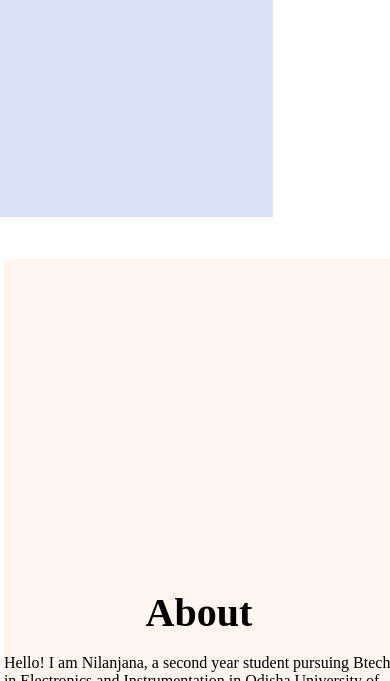
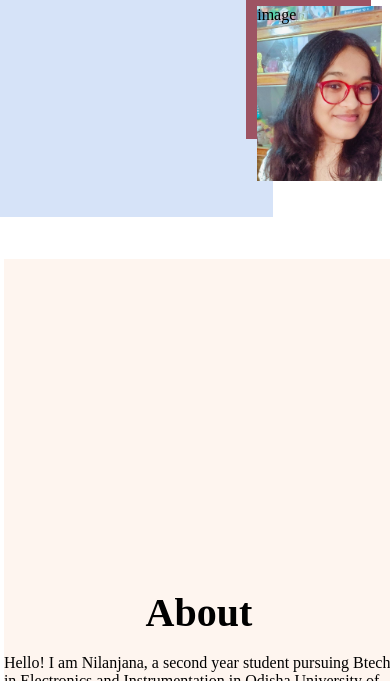
Before and after one commit to Nilanjana-Mohanty/Portfolio1, a plain HTML site: page index.html in a window 390 px wide. Shown: the part 517-1198 px from the top of the page. Drawn offline with nearby package versions, Linux system fonts and the light colour scheme.

Commit message:
picture modifications

```diff
--- a/style.css
+++ b/style.css
@@ -37,7 +37,8 @@
     height: 350px;
     width: 250px;
     background-color:#9d5363 ;
-    display: none;
+
+
 }
 #pic{
    position: absolute;
@@ -45,7 +46,7 @@
     right: 2vw;
     height: 350px;
     width: 250px;
-    display: none;
+
     background-image: url("photo1.jpg");
     background-size: cover;
 
@@ -129,7 +130,7 @@ header{
     width: 100vw;
     height: 8vh;
     top: 0;
-
+    z-index: 1000;
     display: flex;
     align-items: center;
     justify-content: space-around;
@@ -172,7 +173,7 @@ li{
 @media(max-width: 1280px){
         header{
             padding: 14px 2%;
-            transition: .2s;
+
         }
         .navbar a{
             padding: 5px 0;
@@ -180,7 +181,7 @@ li{
         }
 }
 
-@media(max-width:850px){
+@media(max-width:860px){
     header{
         display: flex;
 
@@ -188,4 +189,38 @@ li{
     .navbar a{
         display: none;
     }
+    #box{
+        height: 280px;
+        width: 200px;
+    }
+    #pic{
+        height: 280px;
+        width: 200px;
+    }
 }
+
+@media(min-width:700)and(max-width:860px){
+
+#box{
+        height: 175px;
+        width: 125px;
+    }
+    #pic{
+        height: 175px;
+        width: 125px;
+    }
+
+}
+@media(max-width: 650px){
+
+    #box{
+        top:57vh;
+        height: 175px;
+        width: 125px;
+    }
+    #pic{
+        top:62vh;
+        height: 175px;
+        width: 125px;
+    }
+}
```
